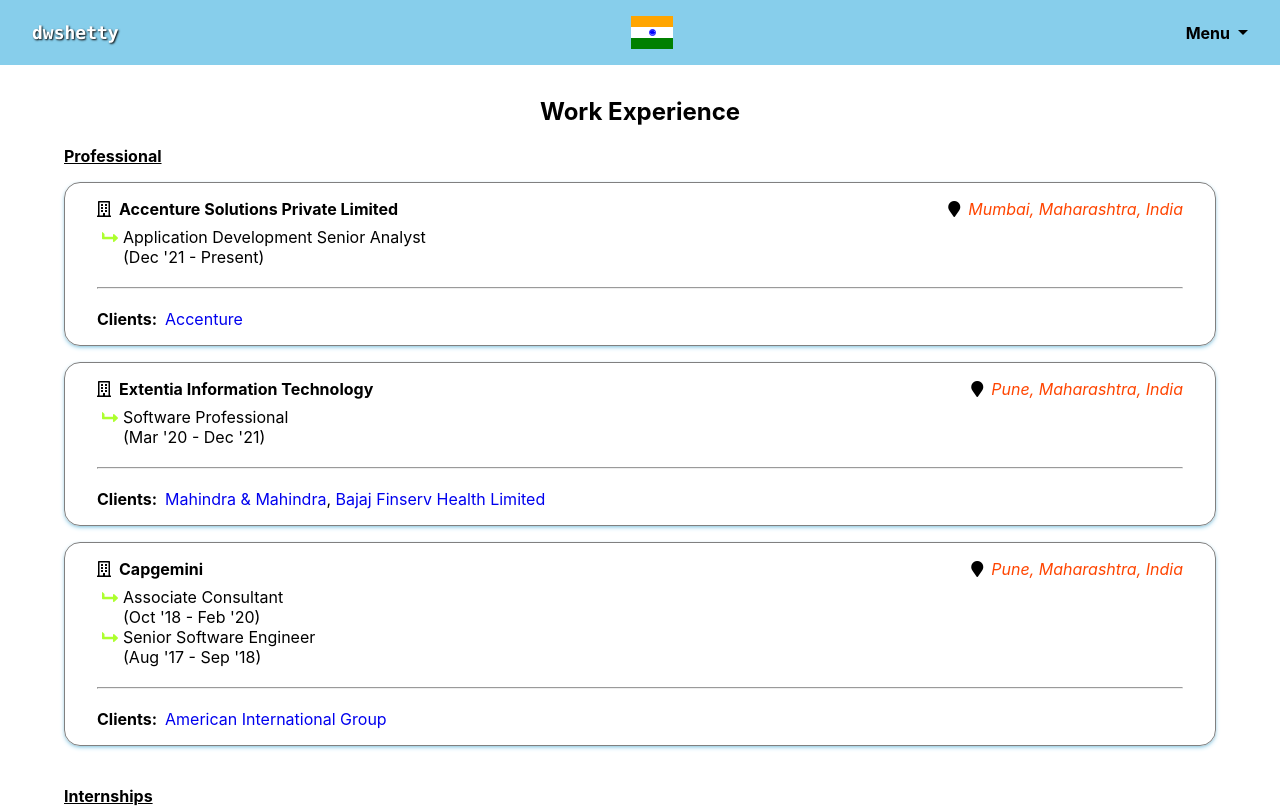
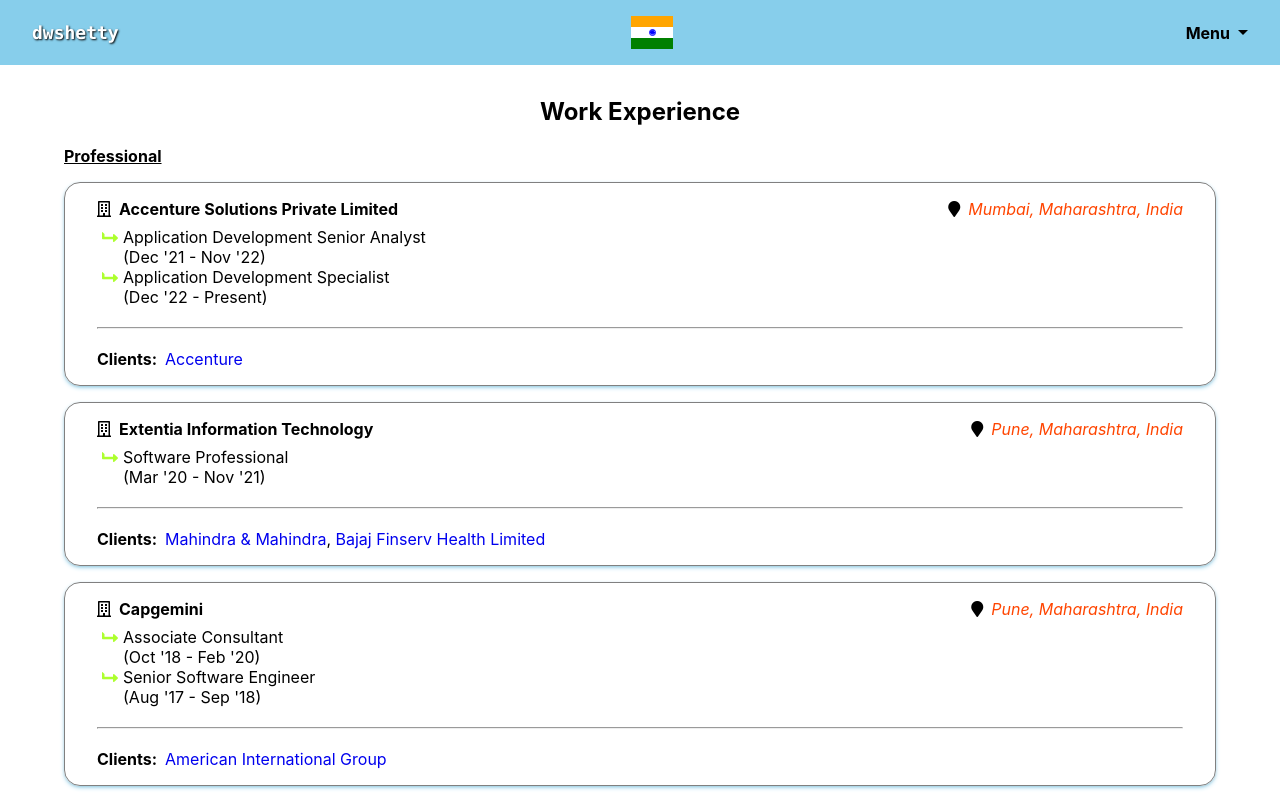
Before and after one commit to dwshetty/dwshetty.github.io, a React (Create React App) app: page /work in a window 1280 px wide. Shown: the top 808 px of the page. Built offline with nearby package versions, Linux system fonts and the light colour scheme.

Commit message:
updated designations and durations (#19)

```diff
--- a/src/routes/Work/index.tsx
+++ b/src/routes/Work/index.tsx
@@ -63,8 +63,11 @@
   const professionals: Professional[] = [
     {
       clients: [{ name: "Accenture", url: "https://www.accenture.com/in-en" }],
-      designations: ["Application Development Senior Analyst"],
-      durations: ["Dec '21 - Present"],
+      designations: [
+        "Application Development Senior Analyst",
+        "Application Development Specialist"
+      ],
+      durations: ["Dec '21 - Nov '22", "Dec '22 - Present"],
       location: "Mumbai, Maharashtra, India",
       name: "Accenture Solutions Private Limited"
     },
@@ -77,7 +80,7 @@
         }
       ],
       designations: ["Software Professional"],
-      durations: ["Mar '20 - Dec '21"],
+      durations: ["Mar '20 - Nov '21"],
       location: "Pune, Maharashtra, India",
       name: "Extentia Information Technology"
     },
```
